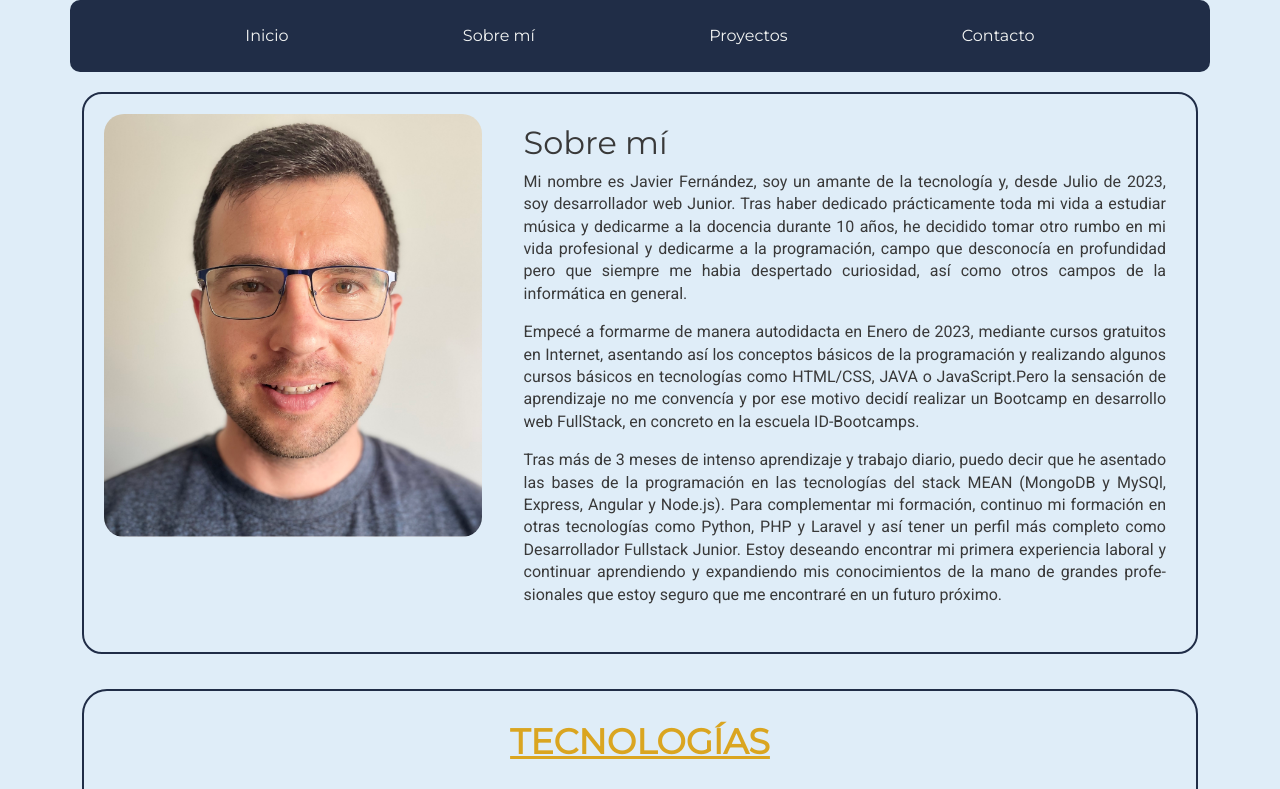
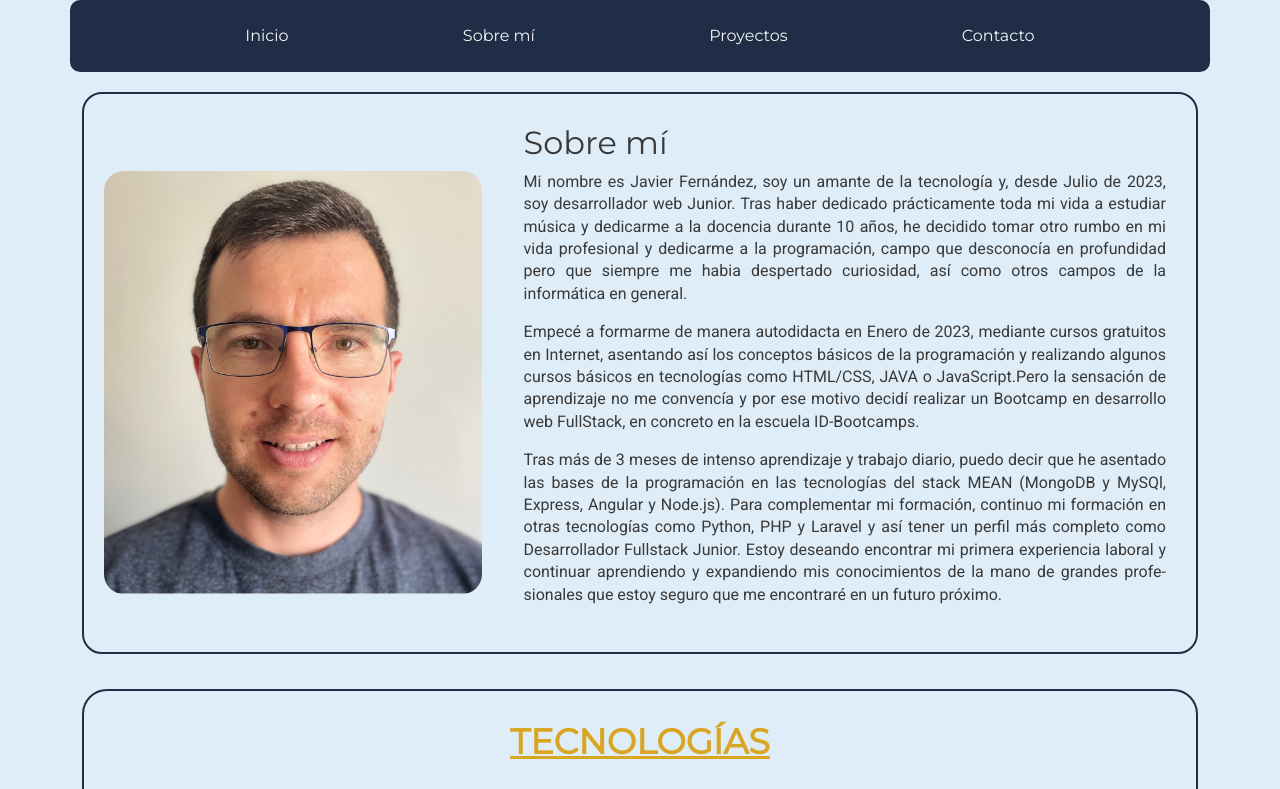
Before and after one commit to javifer89/Portfolio, an Angular app: page /about in a window 1280 px wide. Shown: the top 789 px of the page. Built offline with nearby package versions, Linux system fonts and the light colour scheme.

Commit message:
corregida imagen en about

```diff
--- a/src/app/components/about/about.component.css
+++ b/src/app/components/about/about.component.css
@@ -25,9 +25,9 @@
     display: block;
     object-fit: scale-down;
     width: 100%;
-    /* height: auto;
-    min-height: 40vh; */
+    height: auto;
     border-radius: 20px;
+    margin-top: 15%;
 }
 .skills {
     margin-top: 20px;
@@ -45,5 +45,6 @@
     .imagen img {
         height: auto;
         width: 100%;
+        margin-top: 0;
     }
 }
```
